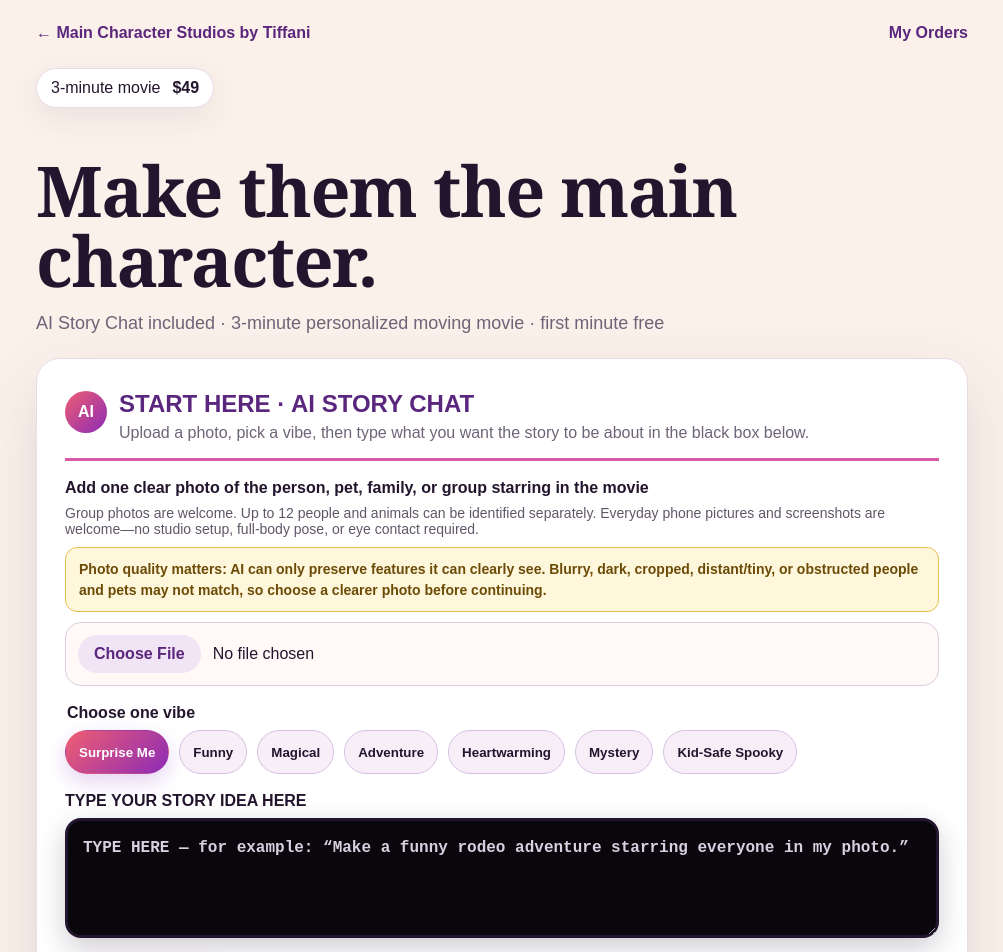
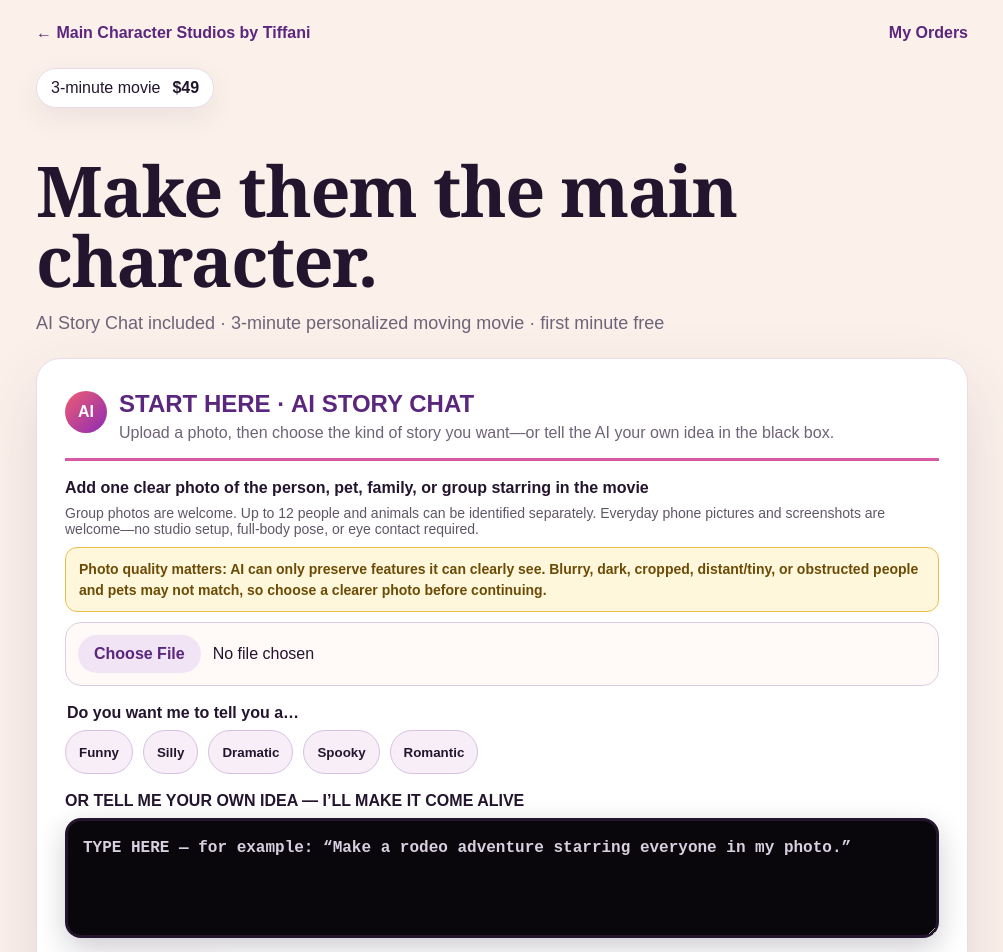
Before and after one commit to debeaux13-cloud/cajun-country, a Next.js app: page /create in a window 1280 px wide. Shown: the top 952 px of the page, without its empty margins (138-1141 px from the left). Built offline with nearby package versions, Linux system fonts and the light colour scheme.

Commit message:
Let customers choose a story type or give the AI their own idea

```diff
--- a/pages/create.js
+++ b/pages/create.js
@@ -5,13 +5,11 @@ const MAX_SOURCE_BYTES=25*1024*1024;
 const MAX_READY_BYTES=3*1024*1024;
 const MAX_SOURCE_PIXELS=60000000;
 const VIBES=[
-  {value:'surprise me',label:'Surprise Me'},
   {value:'funny',label:'Funny'},
-  {value:'magical',label:'Magical'},
-  {value:'adventure',label:'Adventure'},
-  {value:'heartwarming',label:'Heartwarming'},
-  {value:'mystery',label:'Mystery'},
-  {value:'kid-safe spooky',label:'Kid-Safe Spooky'}
+  {value:'silly',label:'Silly'},
+  {value:'dramatic',label:'Dramatic'},
+  {value:'spooky',label:'Spooky'},
+  {value:'romantic',label:'Romantic'}
 ];
 
 function canvasJpeg(canvas,quality){return new Promise((resolve,reject)=>canvas.toBlob(blob=>blob?resolve(blob):reject(new Error('This browser could not prepare the photo.')),'image/jpeg',quality))}
@@ -55,7 +53,7 @@ export default function Create(){
   const[image,setImage]=useState('');
   const[photoCheck,setPhotoCheck]=useState(null);
   const[checkingPhoto,setCheckingPhoto]=useState(false);
-  const[vibe,setVibe]=useState('surprise me');
+  const[vibe,setVibe]=useState('');
   const[busy,setBusy]=useState(false);
   const stageRequest=useRef(false);
   const previewRequest=useRef(false);
@@ -70,19 +68,19 @@ export default function Create(){
   async function stage(){
     if(stageRequest.current)return;
     if(!image){setStatus('Add the individual or group photo first so Stage can build the story around everyone in it.');return}
-    if(!idea.trim()){setStatus('Type a story idea in the black AI Story Chat box before continuing.');return}
+    if(!idea.trim()&&!vibe){setStatus('Choose a story type or tell the AI your own idea before continuing.');return}
     if(checkingPhoto){setStatus('Give us a moment to finish checking that photo.');return}
     if(photoCheck?.status==='retry_required'){setStatus('Choose another photo before creating the story. The current photo does not show enough reliable identity detail.');return}
     const draftAttempt=Math.min(3,draftsUsed+1);
     const priorStoryBriefs=drafts.map(draft=>draft.storyBrief).filter(Boolean);
     const priorSourceLedgers=drafts.map(draft=>draft.sourceLedger).filter(Boolean);
-    const requestMode='my_story';
+    const requestMode=idea.trim()?'my_story':'make_for_me';
     stageRequest.current=true;
     setBusy(true);
-    setStatus('Turning your idea into one complete story…');
+    setStatus(requestMode==='make_for_me'?'Inventing one complete story around everyone in your photo…':'Turning your idea into one complete story…');
     try{
       const requestIdea=idea;
-      const requestMoods=[vibe];
+      const requestMoods=[vibe||'surprise me'];
       const response=await fetch('/api/stage',{method:'POST',headers:{'Content-Type':'application/json'},body:JSON.stringify({creativeMode:requestMode,idea:requestIdea,moods:requestMoods,image:image||undefined,draftAttempt,priorStoryBriefs,priorSourceLedgers})});
       const result=await response.json();
       if(!response.ok)throw new Error(result.error||'Stage failed');
@@ -167,7 +165,7 @@ export default function Create(){
       <h1 className='createTitle' style={{fontFamily:'Georgia,serif',fontSize:'clamp(40px,7vw,70px)',marginBottom:8}}>Make them the main character.</h1>
       <p className='createSubtitle' style={{fontSize:18,opacity:.85}}>AI Story Chat included · 3-minute personalized moving movie · first minute free</p>
       <section className='createCard' style={{marginTop:24,background:'#19121f',border:'1px solid #3d2d49',borderRadius:24,padding:20}}>
-        <div className='stageIntro' style={{display:'flex',gap:12,alignItems:'center',marginBottom:14}}><div className='aiBadge' style={{width:42,height:42,borderRadius:99,background:'#7b2cff',display:'grid',placeItems:'center',fontWeight:900}}>AI</div><div><b>START HERE · AI STORY CHAT</b><div style={{opacity:.7}}>Upload a photo, pick a vibe, then type what you want the story to be about in the black box below.</div></div></div>
+        <div className='stageIntro' style={{display:'flex',gap:12,alignItems:'center',marginBottom:14}}><div className='aiBadge' style={{width:42,height:42,borderRadius:99,background:'#7b2cff',display:'grid',placeItems:'center',fontWeight:900}}>AI</div><div><b>START HERE · AI STORY CHAT</b><div style={{opacity:.7}}>Upload a photo, then choose the kind of story you want—or tell the AI your own idea in the black box.</div></div></div>
         {busy&&<div className='workingToast' role='status' aria-live='polite'><span className='workingSpinner'/><span>{status||'Creating your story…'}</span></div>}
 
         <div style={{margin:'18px 0'}}>
@@ -178,12 +176,12 @@ export default function Create(){
           {photoCheck&&<div className='photoResult' role={photoCheck.status==='retry_required'?'alert':'status'} style={{marginTop:12,padding:'12px 14px',borderRadius:14,lineHeight:1.45,border:`1px solid ${photoCheck.status==='good'?'#4cc38a':photoCheck.status==='caution'?'#d6a33b':'#ff6b6b'}`,background:photoCheck.status==='good'?'#153d2b':photoCheck.status==='caution'?'#4a3512':'#4a1d25'}}><strong>{photoCheck.status==='good'?'✓ This photo is usable':photoCheck.status==='caution'?'This photo is usable—with a heads-up':'Please try another photo'}</strong>{photoCheck.visiblePrincipalSubjectCount>0&&<span> · {photoCheck.visiblePrincipalSubjectCount} principal {photoCheck.visiblePrincipalSubjectCount===1?'subject':'subjects'} visible</span>}<div>{photoCheck.reason}</div><div style={{opacity:.82}}>{photoCheck.tip}</div></div>}
         </div>
 
-        <fieldset className='vibePicker' disabled={busy} style={{border:0,padding:0,margin:'18px 0'}}><legend style={{fontWeight:800,marginBottom:8}}>Choose one vibe</legend><div className='vibeButtons' style={{display:'flex',gap:8,flexWrap:'wrap'}}>{VIBES.map(option=><button className='vibeButton' type='button' key={option.value} aria-pressed={vibe===option.value} onClick={()=>chooseVibe(option.value)} style={{padding:'9px 13px',borderRadius:999,fontWeight:800,background:vibe===option.value?'#7b2cff':'#2b2135',color:'#fff',border:vibe===option.value?'2px solid #b994ff':'1px solid #5c4470'}}>{option.label}</button>)}</div></fieldset>
+        <fieldset className='vibePicker' disabled={busy} style={{border:0,padding:0,margin:'18px 0'}}><legend style={{fontWeight:800,marginBottom:8}}>Do you want me to tell you a…</legend><div className='vibeButtons' style={{display:'flex',gap:8,flexWrap:'wrap'}}>{VIBES.map(option=><button className='vibeButton' type='button' key={option.value} aria-pressed={vibe===option.value} onClick={()=>chooseVibe(option.value)} style={{padding:'9px 13px',borderRadius:999,fontWeight:800,background:vibe===option.value?'#7b2cff':'#2b2135',color:'#fff',border:vibe===option.value?'2px solid #b994ff':'1px solid #5c4470'}}>{option.label}</button>)}</div></fieldset>
 
         {!selectedDraft&&<>
-          <label htmlFor='story-input' style={{display:'block',fontWeight:800,marginBottom:8}}>TYPE YOUR STORY IDEA HERE</label>
-          <textarea className='storyInput' id='story-input' disabled={busy} value={idea} onChange={event=>changeIdea(event.target.value)} required aria-required='true' placeholder='TYPE HERE — for example: “Make a funny rodeo adventure starring everyone in my photo.”' style={{width:'100%',minHeight:120,padding:15,borderRadius:16,background:'#0f0b13',color:'#fff',boxSizing:'border-box',fontSize:16}}/>
-          <button className='primaryButton' disabled={busy||checkingPhoto||photoCheck?.status==='retry_required'||!idea.trim()} onClick={stage} style={{marginTop:14,padding:'13px 20px',borderRadius:999,fontWeight:900}}>{busy?'Creating your story…':checkingPhoto?'Checking Photo…':'Create My Story'}</button>
+          <label htmlFor='story-input' style={{display:'block',fontWeight:800,marginBottom:8}}>OR TELL ME YOUR OWN IDEA — I’LL MAKE IT COME ALIVE</label>
+          <textarea className='storyInput' id='story-input' disabled={busy} value={idea} onChange={event=>changeIdea(event.target.value)} placeholder='TYPE HERE — for example: “Make a rodeo adventure starring everyone in my photo.”' style={{width:'100%',minHeight:120,padding:15,borderRadius:16,background:'#0f0b13',color:'#fff',boxSizing:'border-box',fontSize:16}}/>
+          <button className='primaryButton' disabled={busy||checkingPhoto||photoCheck?.status==='retry_required'||(!idea.trim()&&!vibe)} onClick={stage} style={{marginTop:14,padding:'13px 20px',borderRadius:999,fontWeight:900}}>{busy?'Creating your story…':checkingPhoto?'Checking Photo…':'Create My Story'}</button>
         </>}
         <p className='statusLine' style={{minHeight:24}}>{status}</p>
         {selectedDraft&&<>
```
